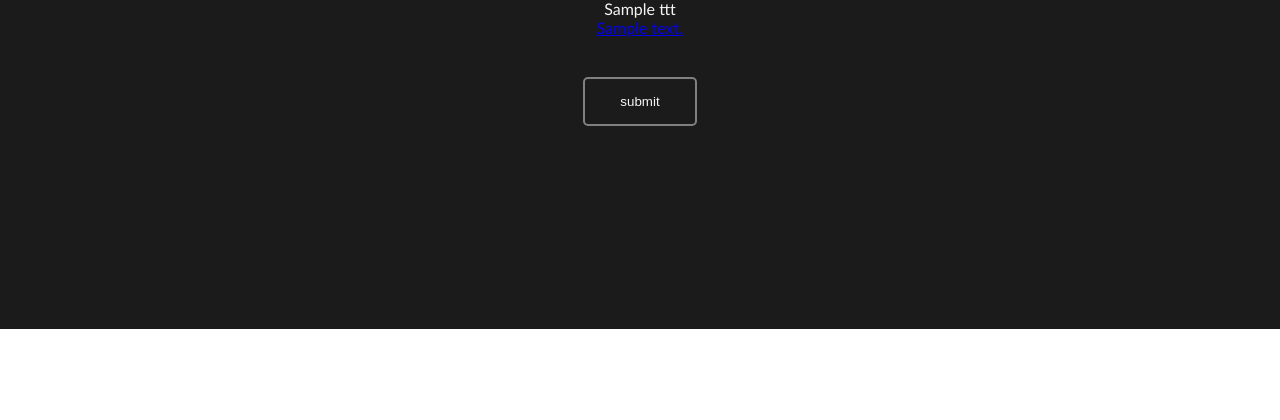
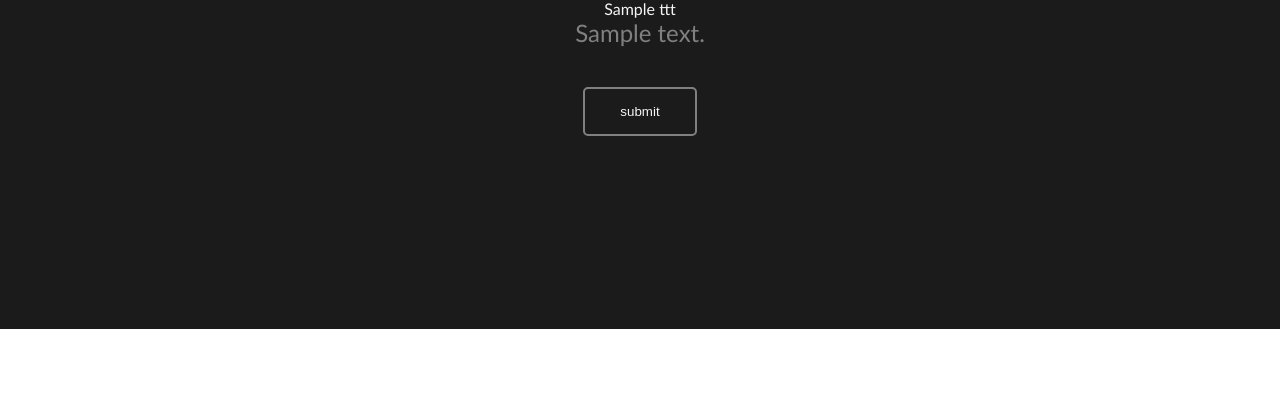
Before and after one commit to tchikyy/YoDe-finalversion-V2, a Flask app: template templates/index.html in a window 1280 px wide. Shown: the part 1511-1931 px from the top of the page. Run offline with Flask 2, Linux system fonts and the light colour scheme; the template is opened without the code that fills it: most values are stand-ins (such as "Sample title", 1, 10 or a date in 2020); some libraries are stand-ins or nearby versions.

Commit message:
Update style.css

```diff
--- a/static/style.css
+++ b/static/style.css
@@ -617,3 +617,16 @@
     border: 2px solid whitesmoke;
     box-shadow: 0 0px 10px #ffffffbb;
 }
+
+#download {
+  font-size: 24px;
+  text-decoration: none;
+  color: gray;
+  font-size: calibri;
+  margin: 10px 0 5px 0;
+  padding: 0;
+}
+
+#download:hover {
+  color: lightgray;
+}
```
